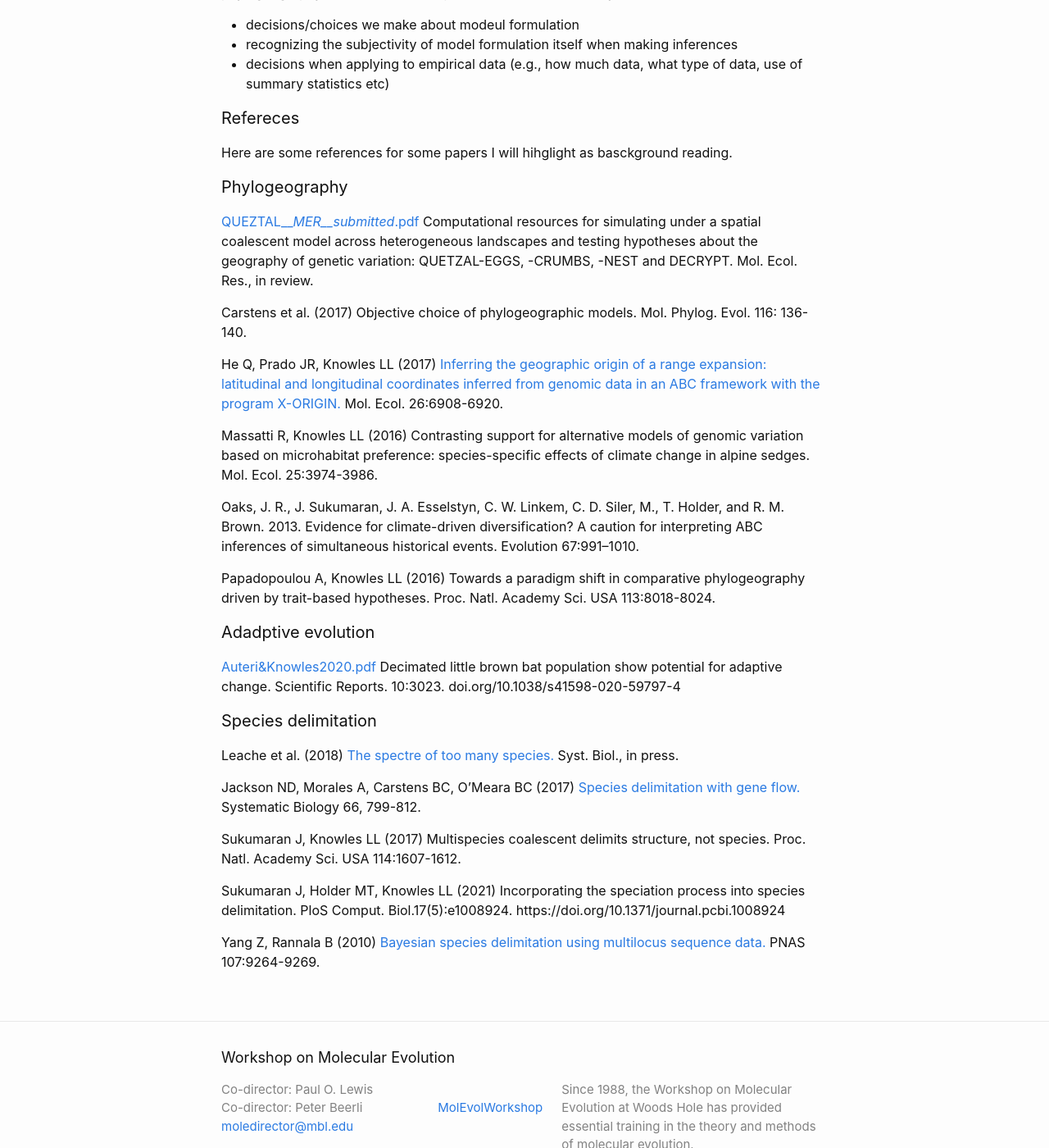
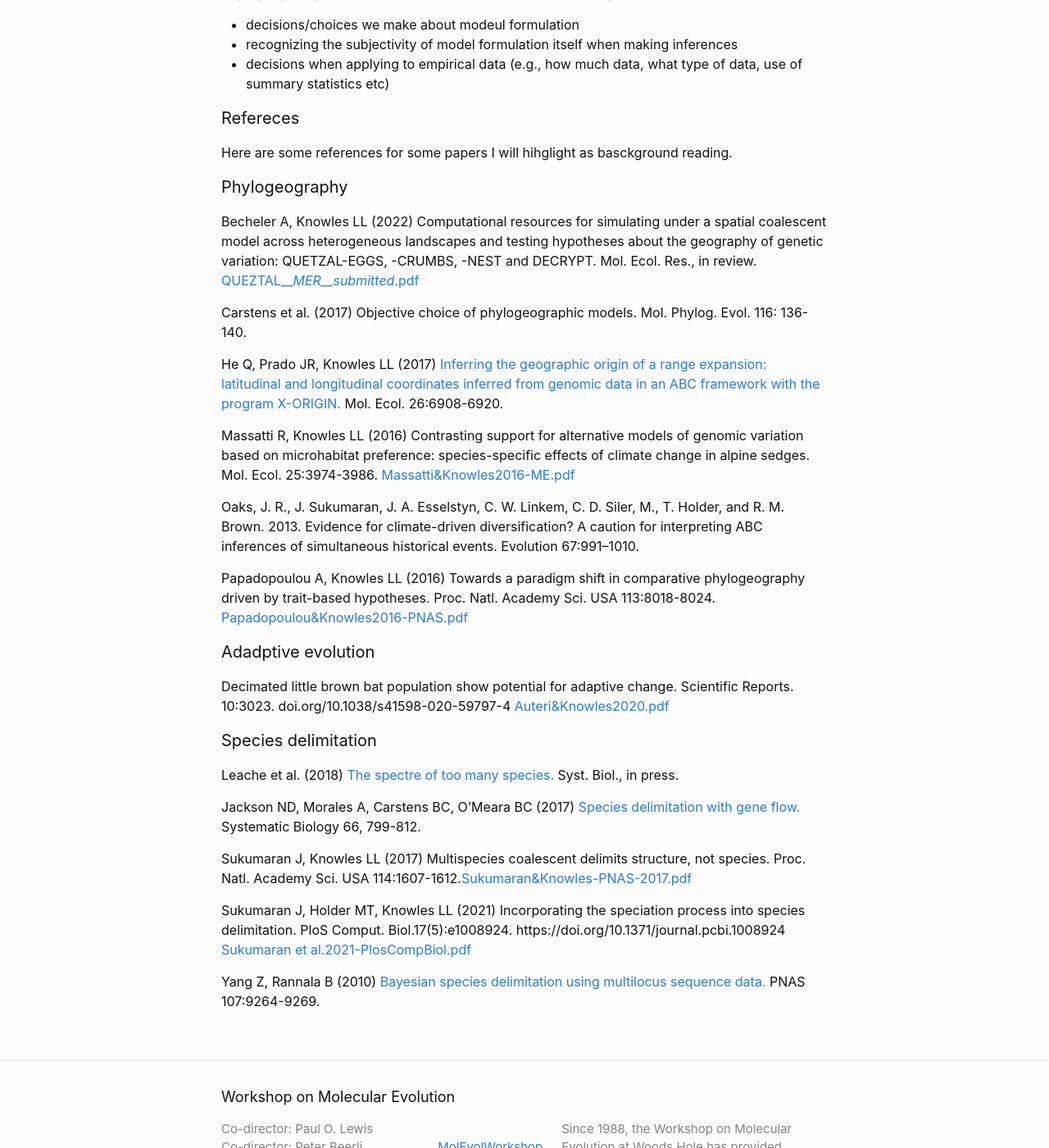
Before and after one commit to molevolworkshop/molevolworkshop.github.io, a Jekyll site: the page built from faculty/knowles/knowles.md, in a window 1280 px wide and 1400 px high, scrolled down 764 px. Shown: the whole window at 82% size. Built offline with Jekyll 4.4.1, drawn with Linux system fonts in a browser that asks for light colours; some of the changed text lies outside the part shown.

Commit message:
Update knowles.md

```diff
--- a/faculty/knowles/knowles.md
+++ b/faculty/knowles/knowles.md
@@ -13,6 +13,7 @@ permalink: /faculty-knowles/
 May 31 to June 7
 
 {% comment %}
+
 ### Lecture Materials
 
 Lecture slides 2022
@@ -31,6 +32,8 @@ https://github.com/jeetsukumaran/delineate
 ### Lecture in Brief
 
 Capstone lecture: Evolutionary applications of genomic data
+[Knowles-Woodshole-2022-Lect.pdf](https://github.com/molevolworkshop/molevolworkshop.github.io/files/8837822/Knowles-Woodshole-2022-Lect.pdf)
+
 
 I will highlight some common themes for model-based analyses with examples of a variety of evoltuionary applications of genomic data (e.g., phylogenetics, adaptive evolution, phylogeography, inferences about species boundaries): namely,
 
@@ -43,21 +46,23 @@ Here are some references for some papers I will hihglight as basckground reading
 
 #### Phylogeography
 
-[QUEZTAL___MER__submitted_.pdf](https://github.com/molevolworkshop/molevolworkshop.github.io/files/8837803/QUEZTAL___MER__submitted_.pdf) Computational resources for simulating under a spatial coalescent model across heterogeneous landscapes and testing hypotheses about the geography of genetic variation: QUETZAL-EGGS, -CRUMBS, -NEST and DECRYPT. Mol. Ecol. Res., in review.
+Becheler A, Knowles LL (2022) Computational resources for simulating under a spatial coalescent model across heterogeneous landscapes and testing hypotheses about the geography of genetic variation: QUETZAL-EGGS, -CRUMBS, -NEST and DECRYPT. Mol. Ecol. Res., in review. [QUEZTAL___MER__submitted_.pdf](https://github.com/molevolworkshop/molevolworkshop.github.io/files/8837803/QUEZTAL___MER__submitted_.pdf)
 
 Carstens et al. (2017) Objective choice of phylogeographic models. Mol. Phylog. Evol. 116: 136-140.
 
 He Q, Prado JR, Knowles LL (2017) [Inferring the geographic origin of a range expansion: latitudinal and longitudinal coordinates inferred from genomic data in an ABC framework with the program X-ORIGIN.](http://doi.org/10.1111/mec.14380) Mol. Ecol. 26:6908-6920.
 
-Massatti R, Knowles LL (2016) Contrasting support for alternative models of genomic variation based on microhabitat preference: species-specific effects of climate change in alpine sedges. Mol. Ecol. 25:3974-3986.
+Massatti R, Knowles LL (2016) Contrasting support for alternative models of genomic variation based on microhabitat preference: species-specific effects of climate change in alpine sedges. Mol. Ecol. 25:3974-3986. [Massatti&Knowles2016-ME.pdf](https://github.com/molevolworkshop/molevolworkshop.github.io/files/8837827/Massatti.Knowles2016-ME.pdf)
+
 
 Oaks, J. R., J. Sukumaran, J. A. Esselstyn, C. W. Linkem, C. D. Siler, M., T. Holder, and R. M. Brown. 2013. Evidence for climate-driven diversification? A caution for interpreting ABC inferences of simultaneous historical events. Evolution 67:991–1010.
 
-Papadopoulou A, Knowles LL (2016) Towards a paradigm shift in comparative phylogeography driven by trait-based hypotheses. Proc. Natl. Academy Sci. USA 113:8018-8024.
+Papadopoulou A, Knowles LL (2016) Towards a paradigm shift in comparative phylogeography driven by trait-based hypotheses. Proc. Natl. Academy Sci. USA 113:8018-8024. [Papadopoulou&Knowles2016-PNAS.pdf](https://github.com/molevolworkshop/molevolworkshop.github.io/files/8837828/Papadopoulou.Knowles2016-PNAS.pdf)
+
 
 #### Adadptive evolution
 
-[Auteri&Knowles2020.pdf](https://github.com/molevolworkshop/molevolworkshop.github.io/files/8837801/Auteri.Knowles2020.pdf) Decimated little brown bat population show potential for adaptive change. Scientific Reports. 10:3023. doi.org/10.1038/s41598-020-59797-4
+Decimated little brown bat population show potential for adaptive change. Scientific Reports. 10:3023. doi.org/10.1038/s41598-020-59797-4 [Auteri&Knowles2020.pdf](https://github.com/molevolworkshop/molevolworkshop.github.io/files/8837801/Auteri.Knowles2020.pdf)
 
 #### Species delimitation
 
@@ -65,8 +70,9 @@ Leache et al. (2018) [The spectre of too many species.](https://doi.org/10.1093/
 
 Jackson ND, Morales A, Carstens BC, O'Meara BC (2017) [Species delimitation with gene flow.](http://doi.org/10.1093/sysbio/syw117) Systematic Biology 66, 799-812.
 
-Sukumaran J, Knowles LL (2017) Multispecies coalescent delimits structure, not species. Proc. Natl. Academy Sci. USA 114:1607-1612.
+Sukumaran J, Knowles LL (2017) Multispecies coalescent delimits structure, not species. Proc. Natl. Academy Sci. USA 114:1607-1612.[Sukumaran&Knowles-PNAS-2017.pdf](https://github.com/molevolworkshop/molevolworkshop.github.io/files/8837832/Sukumaran.Knowles-PNAS-2017.pdf)
 
-Sukumaran J, Holder MT, Knowles LL (2021) Incorporating the speciation process into species delimitation. PloS Comput. Biol.17(5):e1008924. https://doi.org/10.1371/journal.pcbi.1008924
+Sukumaran J, Holder MT, Knowles LL (2021) Incorporating the speciation process into species delimitation. PloS Comput. Biol.17(5):e1008924. https://doi.org/10.1371/journal.pcbi.1008924 [Sukumaran et al.2021-PlosCompBiol.pdf](https://github.com/molevolworkshop/molevolworkshop.github.io/files/8837833/Sukumaran.et.al.2021-PlosCompBiol.pdf)
+
 
 Yang Z, Rannala B (2010) [Bayesian species delimitation using multilocus sequence data.](https://doi.org/10.1073/pnas.0913022107) PNAS 107:9264-9269.
```
